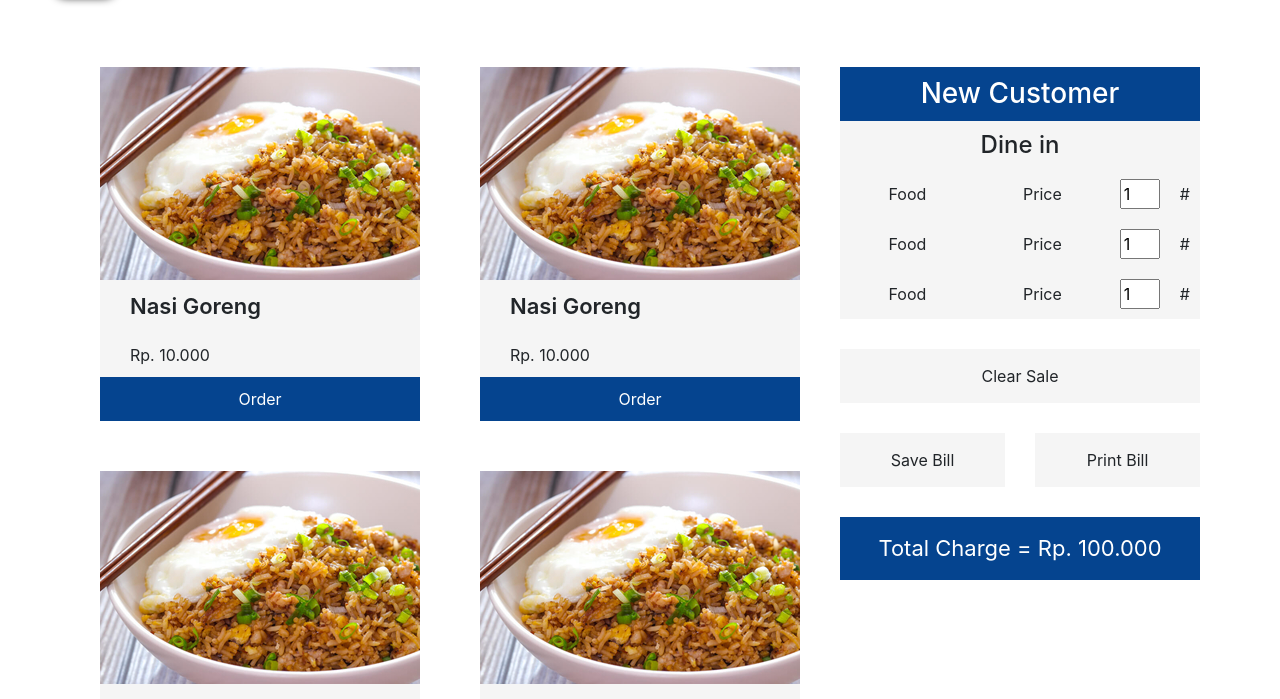
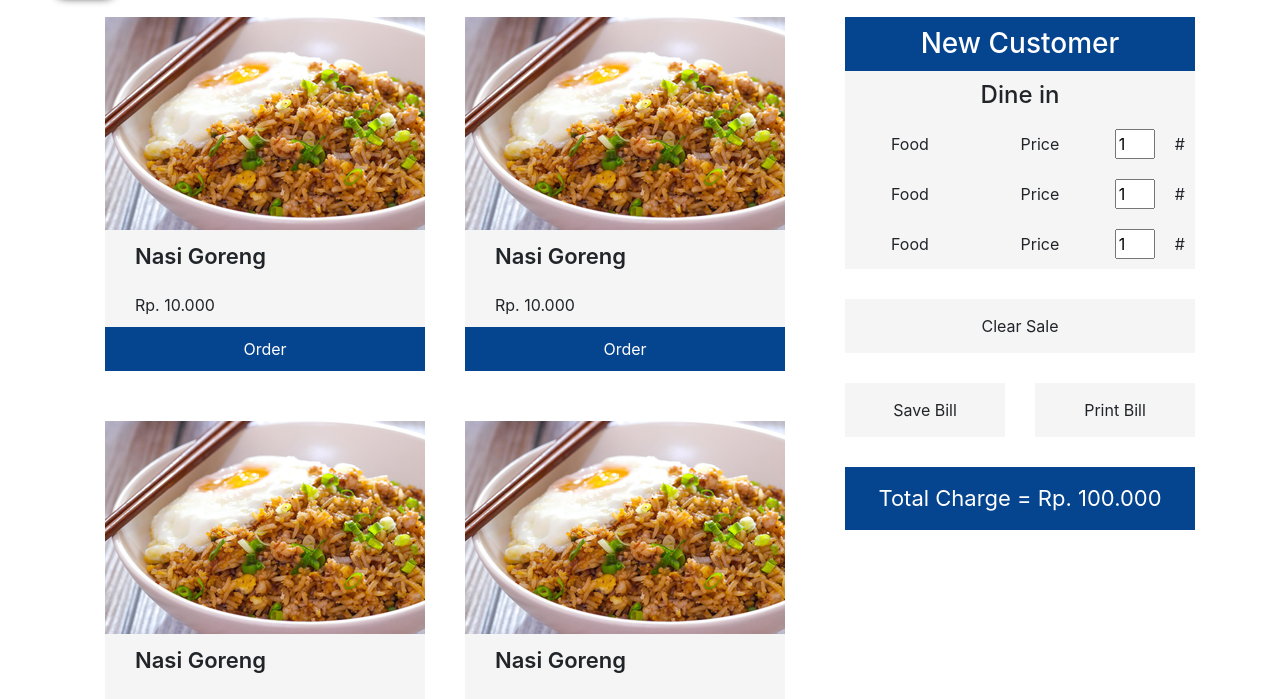
Before and after one commit to kamo-pos/project-kamopos, a plain HTML site: page new-layout/index.html in a window 1280 px wide. Shown: the part 93-792 px from the top of the page. Drawn offline with nearby package versions, Linux system fonts and the light colour scheme.

Commit message:
combine the food-data to one columns

```diff
--- a/new-layout/index.css
+++ b/new-layout/index.css
@@ -16,6 +16,8 @@ nav img {
 
 .food-choices {
   text-align: center;
+  display: flex;
+  flex-wrap: wrap;
 }
 
 .food-data {
--- a/new-layout/index.html
+++ b/new-layout/index.html
@@ -23,7 +23,23 @@
 
   <div class="container">
     <div class="row">
-      <div class="col food-choices">
+      <div class="col-8 food-choices">
+        <div class="food-data">
+          <img src="assets/images/nasi-goreng.jpg" alt="" />
+          <p class="food-name">Nasi Goreng</p>
+          <p>Rp. 10.000</p>
+          <button>
+            <p class="order">Order</p>
+          </button>
+        </div>
+        <div class="food-data">
+          <img src="assets/images/nasi-goreng.jpg" alt="" />
+          <p class="food-name">Nasi Goreng</p>
+          <p>Rp. 10.000</p>
+          <button>
+            <p class="order">Order</p>
+          </button>
+        </div>
         <div class="food-data">
           <img src="assets/images/nasi-goreng.jpg" alt="" />
           <p class="food-name">Nasi Goreng</p>
@@ -41,25 +57,7 @@
           </button>
         </div>
       </div>
-      <div class="col food-choices">
-        <div class="food-data">
-          <img src="assets/images/nasi-goreng.jpg" alt="" />
-          <p class="food-name">Nasi Goreng</p>
-          <p>Rp. 10.000</p>
-          <button>
-            <p class="order">Order</p>
-          </button>
-        </div>
-        <div class="food-data">
-          <img src="assets/images/nasi-goreng.jpg" alt="" />
-          <p class="food-name">Nasi Goreng</p>
-          <p>Rp. 10.000</p>
-          <button>
-            <p class="order">Order</p>
-          </button>
-        </div>
-      </div>
-      <div class="col">
+      <div class="col-4">
         <div class="purchase-data">
           <h3>New Customer</h3>
           <h4>Dine in</h4>
```
